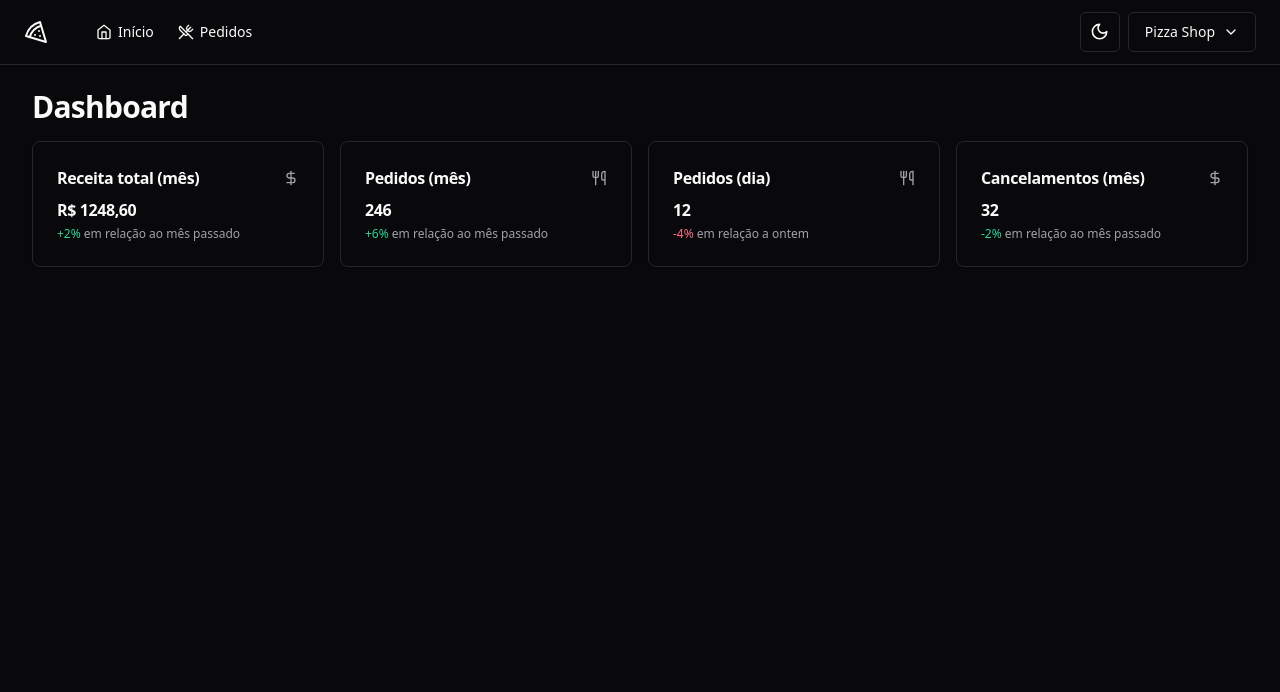
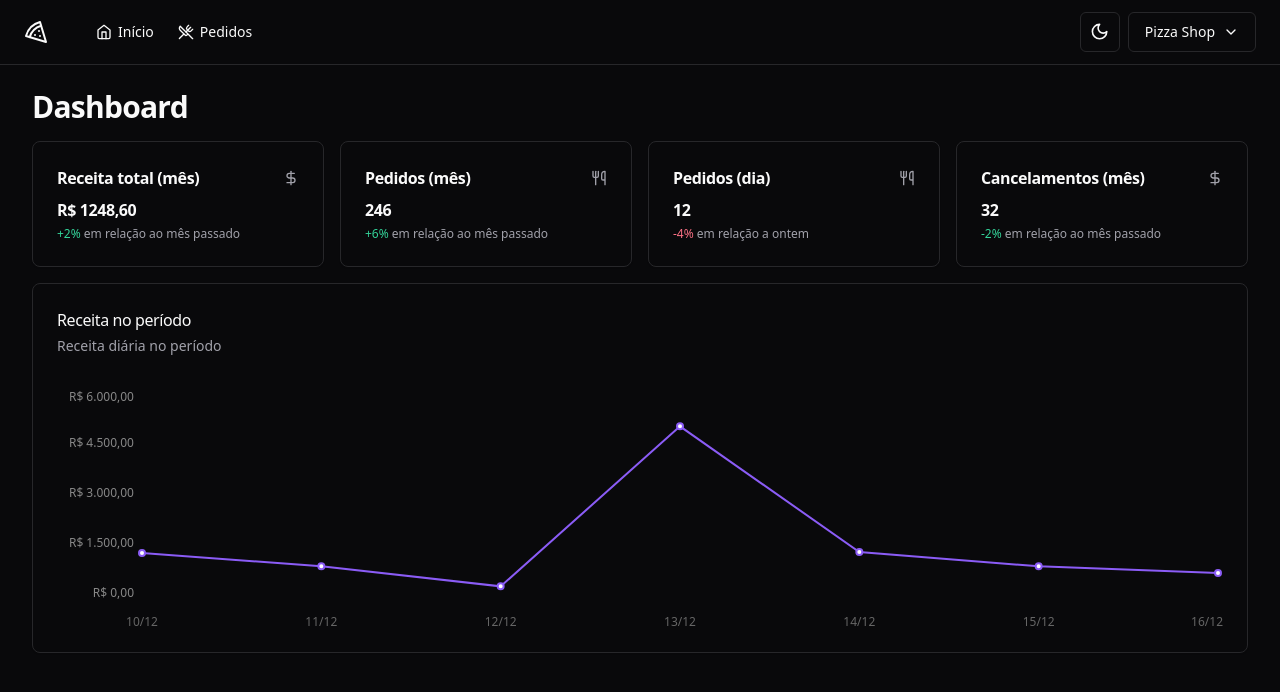
Before and after one commit to Gih2139Sanches/Pizza-Shop, a React app: page / in a window 1280 px wide. Shown: the top 692 px of the page. Built offline with nearby package versions, Linux system fonts and the light colour scheme; the HTML template or start-up script is replaced by a standard one.

Commit message:
Gráfico de receita de produtos populares no Dashboard

```diff
--- a/package.json
+++ b/package.json
@@ -28,6 +28,7 @@
     "react-helmet-async": "^2.0.4",
     "react-hook-form": "^7.49.3",
     "react-router-dom": "^6.21.1",
+    "recharts": "^2.10.4",
     "shadcn-ui": "^0.6.0",
     "sonner": "^1.3.1",
     "sort-by": "^1.2.0",
--- a/src/pages/app/dashboard/dashboard.tsx
+++ b/src/pages/app/dashboard/dashboard.tsx
@@ -3,6 +3,7 @@
 import { MonthOrdersAmountCard } from "./month-orders-amount-card";
 import { DayOrdersAmountCard } from "./day-orders-amount-card";
 import { MonthCanceledOrdersAmountCard } from "./month-canceled-orders-amount-card";
+import { RevenueChart } from "./revenue-chart";
 
 export function Dashboard(){
     return (
@@ -17,6 +18,10 @@
                     <DayOrdersAmountCard />
                     <MonthCanceledOrdersAmountCard />
                 </div>
+
+                <div className="grid grid-col-9 gap-4">
+                    <RevenueChart />
+                </div>
             </div>
         </>
     )
--- /dev/null
+++ b/src/pages/app/dashboard/revenue-chart.tsx
@@ -0,0 +1,52 @@
+import { Card, CardContent, CardDescription, CardHeader, CardTitle } from "@/components/ui/card";
+import { ResponsiveContainer, LineChart, XAxis, YAxis, CartesianGrid, Line, Tooltip} from 'recharts'
+import colors from 'tailwindcss/colors'
+
+const data = [
+    {date: '10/12', revenue: 1200},
+    {date: '11/12', revenue: 800},
+    {date: '12/12', revenue: 200},
+    {date: '13/12', revenue: 5000},
+    {date: '14/12', revenue: 1230},
+    {date: '15/12', revenue: 800},
+    {date: '16/12', revenue: 600},
+
+]
+
+export function RevenueChart(){
+    return (
+        <Card className="col-span-6">
+            <CardHeader className="flex-row items-center justify-between pb-8">
+                <div className="space-y-1">
+                    <CardTitle className="text-base font-medium">Receita no período</CardTitle>
+                    <CardDescription>Receita diária no período</CardDescription>
+                </div>
+            </CardHeader>
+            <CardContent>
+                <ResponsiveContainer width="100%" height={240}>
+                    <LineChart data={data} style={{fontSize: 12}}>
+                        <XAxis dataKey="date" tickLine={false} axisLine={false} dy={16}/>
+                        <YAxis
+                            stroke="#888"
+                            axisLine={false}
+                            tickLine={false}
+                            width={80}
+                            tickFormatter={(value: number) =>
+                            value.toLocaleString('pt-BR', {
+                                style: 'currency',
+                                currency: 'BRL'
+                            })
+                          }
+                        />
+                        <Line
+                            type="linear"
+                            strokeWidth={2}
+                            dataKey="revenue"
+                            stroke={colors.violet['500']}
+                        />
+                    </LineChart>
+                </ResponsiveContainer>
+            </CardContent>
+        </Card>
+    )
+}
```
Also changed, not shown: 1 other file (tests, documents, lock files or other folders).
